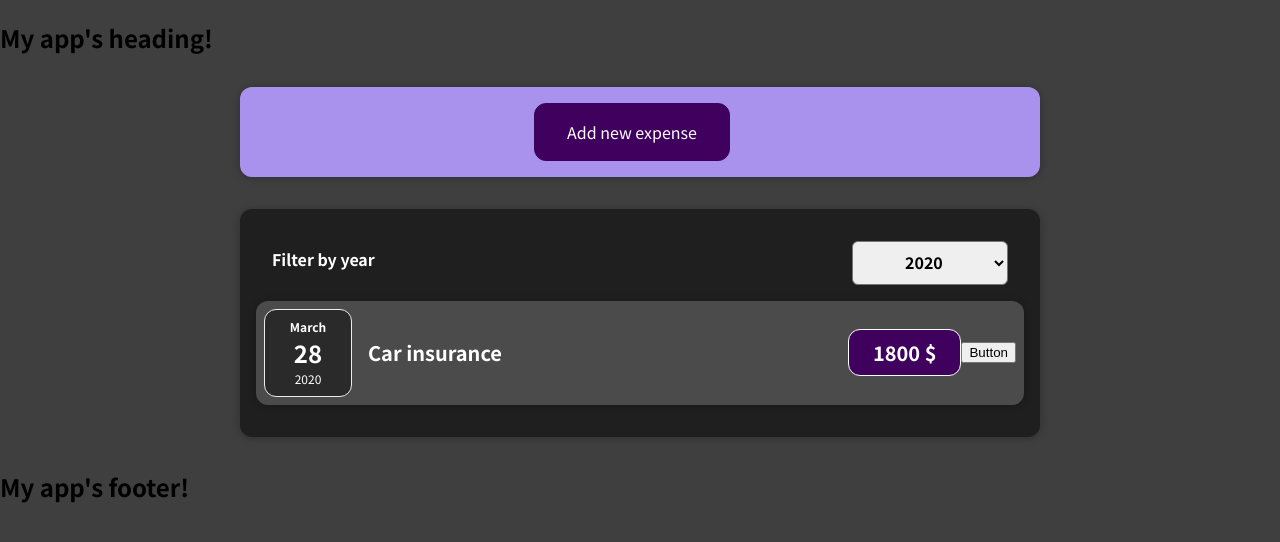
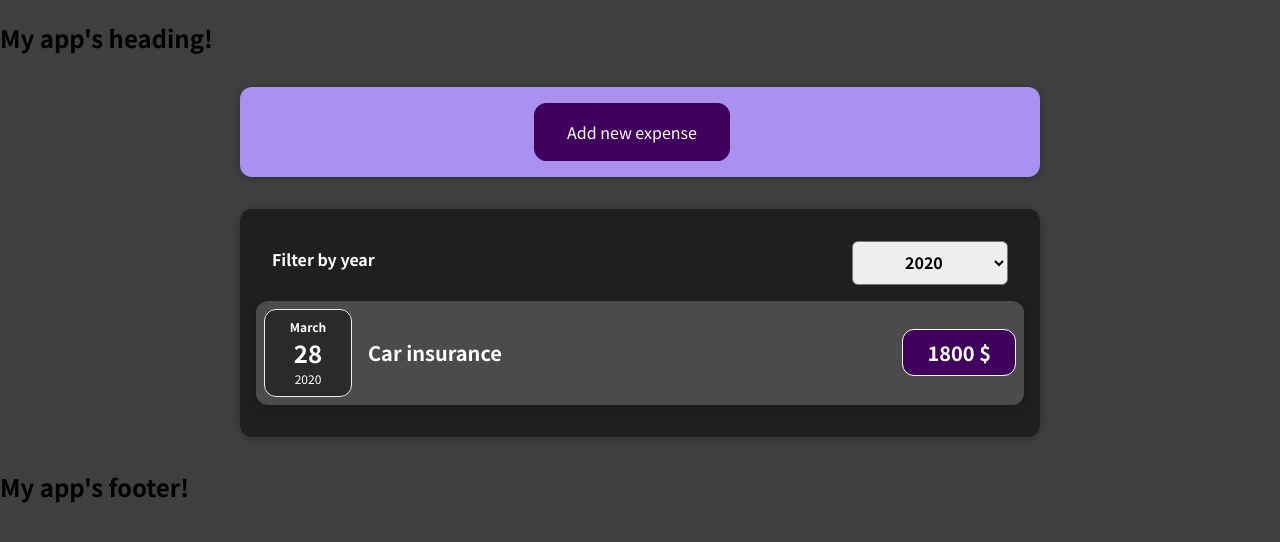
Before and after one commit to sgabor95/expenses-tracker, a React (Create React App) app: page / in a window 1280 px wide. Shown: the top 542 px of the page. Built offline with nearby package versions, Linux system fonts and the light colour scheme.

Commit message:
Clean expenseItem component. Close form on submit.

```diff
--- a/src/components/Expenses/ExpenseItem.js
+++ b/src/components/Expenses/ExpenseItem.js
@@ -1,24 +1,17 @@
 import "./ExpenseItem.css";
-import React, { useState } from "react";
+import React from "react";
 import ExpenseDate from "./ExpenseDate";
 import Card from "../UI/Card";
 
 const ExpenseItem = (props) => {
-  const [title, setTitle] = useState(props.title);
-
-  const clickHandler = () => {
-    setTitle(title + " Updated!");
-  };
-
   return (
     <li>
       <Card key={props.id} className="expense-item">
         <ExpenseDate date={props.date} />
         <div className="expense-item__description">
-          <h2>{title}</h2>
+          <h2>{props.title}</h2>
           <div className="expense-item__price">{props.amount} $</div>
         </div>
-        <button onClick={clickHandler}>Button</button>
       </Card>
     </li>
   );
--- a/src/components/NewExpense/NewExpense.js
+++ b/src/components/NewExpense/NewExpense.js
@@ -8,6 +8,7 @@
 
   const saveExpenseDataHandler = (expenseDataInput) => {
     const expenseData = { ...expenseDataInput, id: Math.random().toString() };
+    setShowForm(false);
     props.onAddNewExpense(expenseData);
   };
 
```
